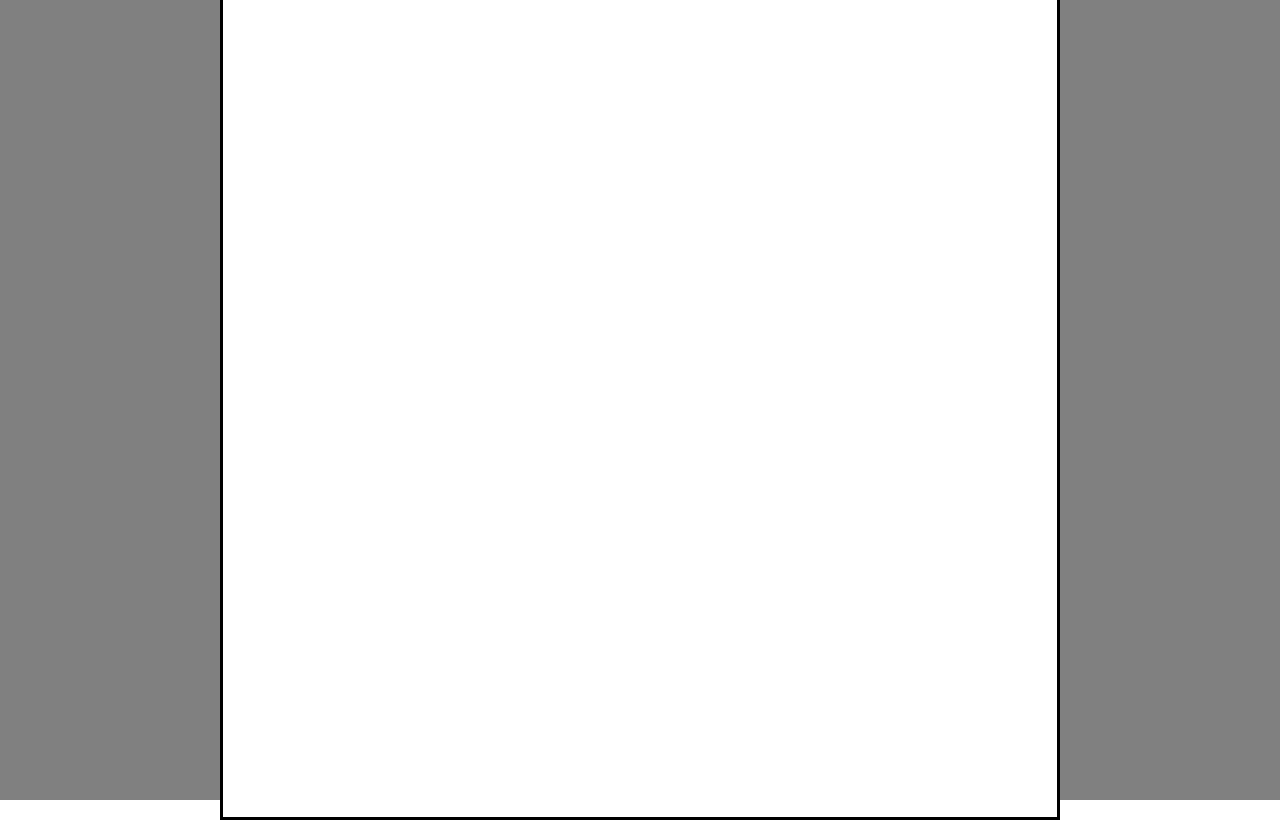
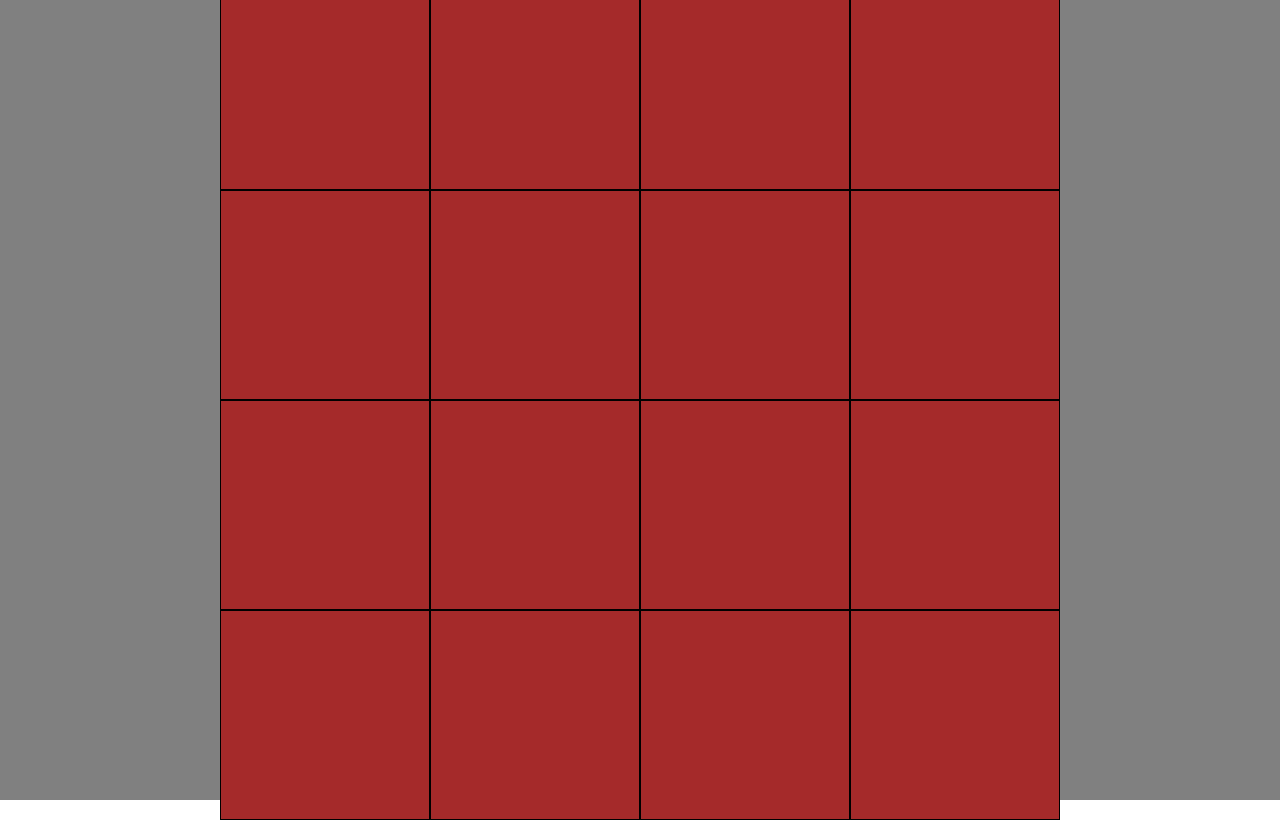
Before and after one commit to JMN327/Etch-a-Sketch, a plain HTML site: page index.html in a window 1280 px wide. Drawn offline with Linux system fonts and the light colour scheme.

Commit message:
Add javascript to populate the container with squares

```diff
--- a/index.html
+++ b/index.html
@@ -9,8 +9,8 @@
 </head>
 <body>
     <div class="wrapper">
-        <div class="container">
-            <div></div>
+        <div id="container">
+
         </div>
     </div>
 
--- a/javascript.js
+++ b/javascript.js
@@ -0,0 +1,21 @@
+console.log("hi")
+
+const container = document.querySelector("#container")
+let containerWidth = container.offsetWidth;
+console.log(containerWidth)
+let subdivs = 4;
+
+populate(subdivs);
+
+function populate(subdivs){
+    const sqrCount = subdivs * subdivs;
+    const sqrSize = containerWidth / subdivs;
+    console.log(sqrSize);
+    for (let i = 0; i < sqrCount; i++) {
+        newSqr = document.createElement("div");
+        newSqr.classList.toggle("square");
+        newSqr.style.width = sqrSize + "px";
+        newSqr.style.height = sqrSize + "px";
+        container.appendChild(newSqr)
+    }
+}
--- a/styles.css
+++ b/styles.css
@@ -4,9 +4,6 @@
     padding: 0px;
 }
 
-body{
-
-}
 
 .wrapper {
     background-color: rgb(128, 128, 128);
@@ -16,14 +13,16 @@ body{
     height: 100vh;
 }
 
-.container {
+#container {
     background-color: rgb(255, 255, 255);
     display: flex;
+    flex-wrap: wrap;
     width: 840px;
     height: 840px;
-    border: 3px solid black;
+    /* border: 3px solid black; */
 }
 
 .square {
-
+    background-color: brown;
+    border: 1px solid black;
 }
```
